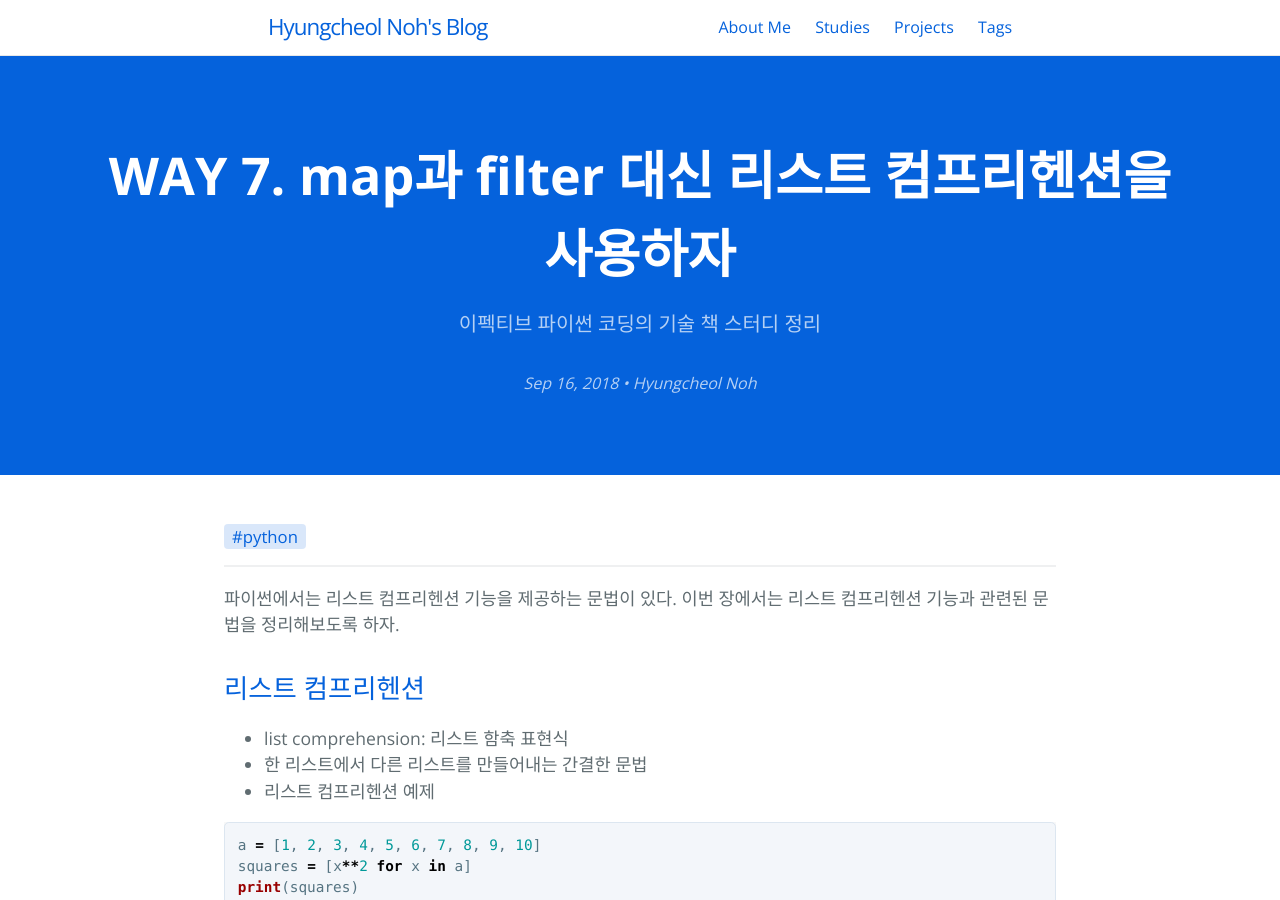
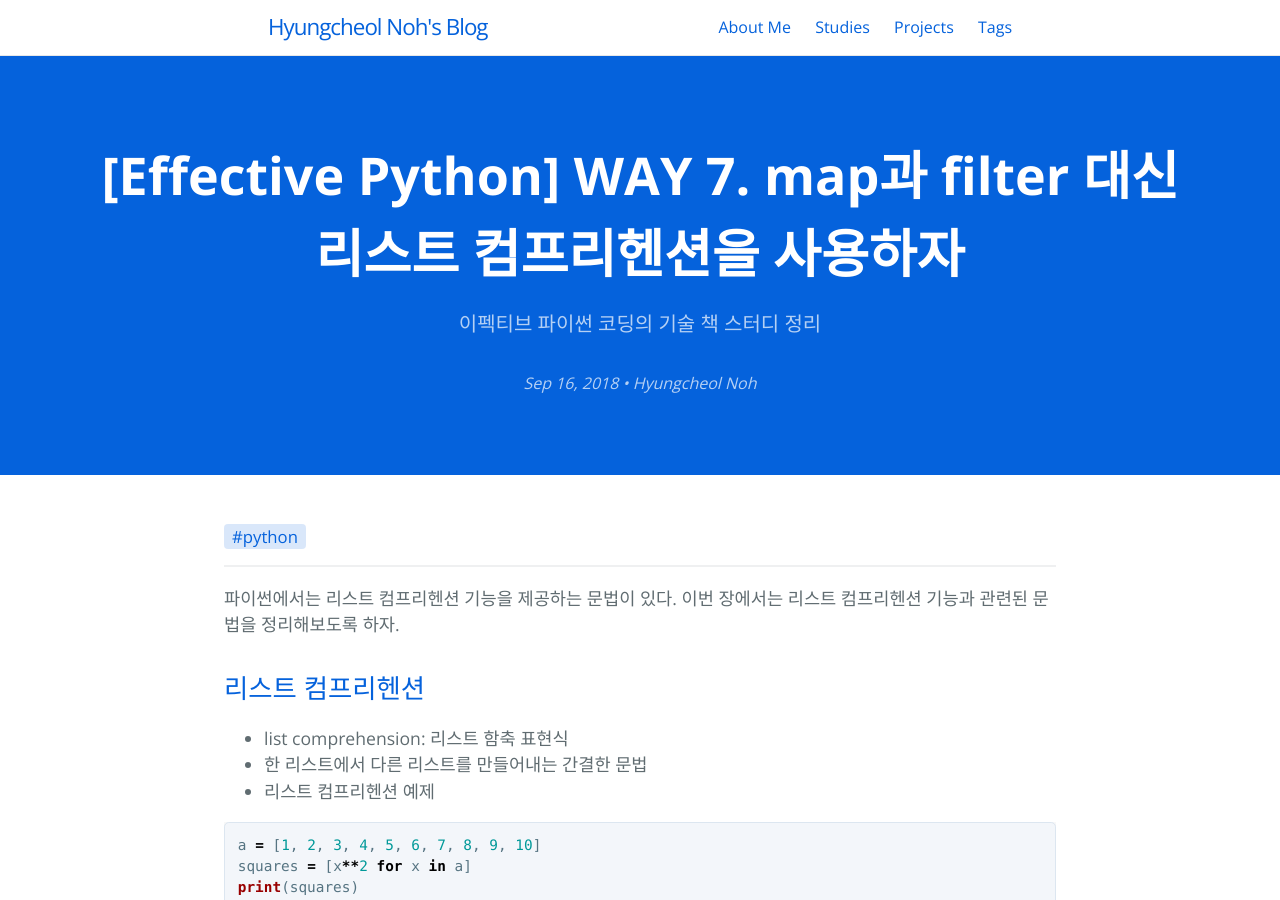
Before and after one commit to hcnoh/hcnoh.github.io, a Jekyll site: the page built from _posts/2018-09-16-effective-python-way07.md, in a window 1280 px wide and 900 px high. Built offline with Jekyll 4.4.1, drawn with Linux system fonts in a browser that asks for light colours; comment, search, counter and statistics services are not loaded; some of the changed lines change nothing that is shown.

Commit message:
Update 2018-09-16-effective-python-way07.md

```diff
--- a/_posts/2018-09-16-effective-python-way07.md
+++ b/_posts/2018-09-16-effective-python-way07.md
@@ -1,10 +1,10 @@
 ---
 layout: post
-title: "WAY 7. map과 filter 대신 리스트 컴프리헨션을 사용하자"
+title: "[Effective Python] WAY 7. map과 filter 대신 리스트 컴프리헨션을 사용하자"
 date: 2018-09-16 21:57:58
 tagline: "이펙티브 파이썬 코딩의 기술 책 스터디 정리"
 categories:
-- 이펙티브 파이썬 스터디
+- Effective Python
 tags:
 - python
 image: /thumbnail-mobile.png
```
